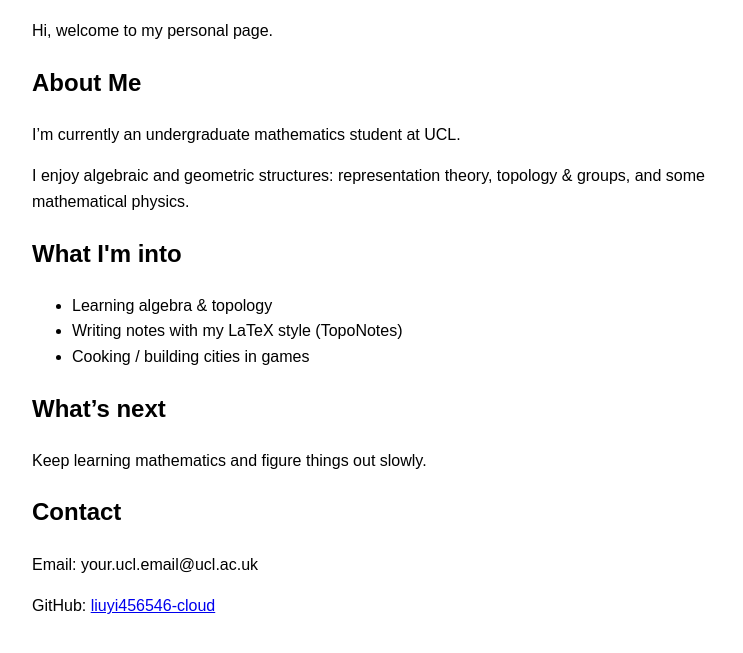
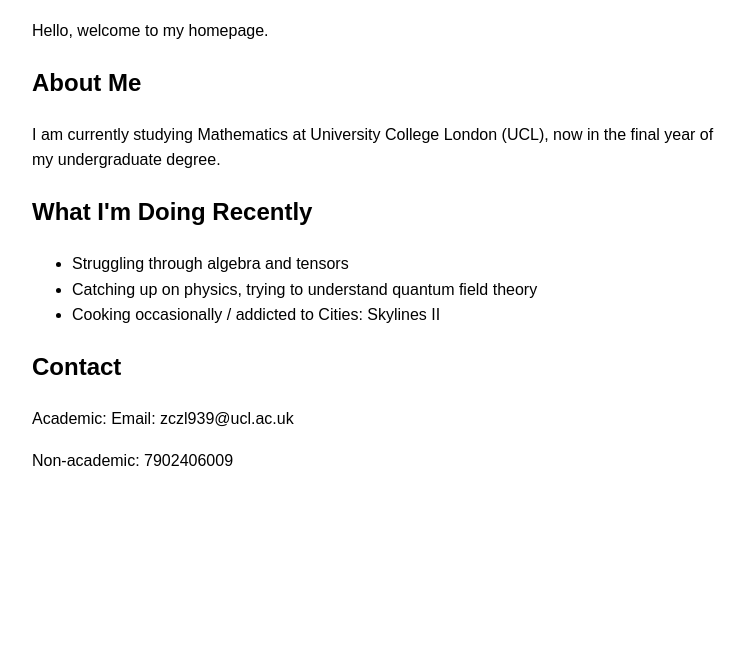
Before and after one commit to liuyi456546-cloud/liuyi456546-cloud.github.io, a plain HTML site: page index.html in a window 1280 px wide. Both pictures are taken after a click on the button "English". Shown: the part 149-802 px from the top of the page, without its empty margins (258-1001 px from the left). Drawn offline with Linux system fonts and the light colour scheme.

Commit message:
Update personal information and content in index.html

```diff
--- a/index.html
+++ b/index.html
@@ -34,50 +34,42 @@
 
 <!-- 中文内容 -->
 <div id="cn">
-    <h1>刘亦 Yi Liu</h1>
+    <h1>刘奕  Yi Liu</h1>
     <p>你好，欢迎来到我的主页。</p>
 
     <h2>关于我</h2>
     <p>我目前在伦敦大学学院（UCL）学习数学，本科最后一年。</p>
-    <p>喜欢研究结构性强的数学，表示论、拓扑、群以及一些数学物理。</p>
 
     <h2>最近在干嘛</h2>
     <ul>
-        <li>学代数和拓扑</li>
-        <li>做自己的 LaTeX 笔记（TopoNotes）</li>
-        <li>偶尔做饭 / 偶尔玩城市建造游戏</li>
+        <li>痛苦地学习代数和张量</li>
+        <li>补习物理的内容，想了解量子场论</li>
+        <li>偶尔做饭 / 沉迷于城市天际线2</li>
     </ul>
 
-    <h2>未来打算</h2>
-    <p>继续学数学，慢慢摸清方向，不急。</p>
-
     <h2>联系方式</h2>
-    <p>Email: your.ucl.email@ucl.ac.uk</p>
-    <p>GitHub: <a href="https://github.com/liuyi456546-cloud">liuyi456546-cloud</a></p>
+    <p>学术的：Email: zczl939@ucl.ac.uk</p>
+    <p>非学术的：18002334879(微信)</p>
 </div>
 
 <!-- 英文内容 -->
 <div id="en" style="display:none;">
     <h1>Yi Liu</h1>
-    <p>Hi, welcome to my personal page.</p>
+    <p>Hello, welcome to my homepage.</p>
 
     <h2>About Me</h2>
-    <p>I’m currently an undergraduate mathematics student at UCL.</p>
-    <p>I enjoy algebraic and geometric structures: representation theory, topology & groups, and some mathematical physics.</p>
+    <p>I am currently studying Mathematics at University College London (UCL), now in the final year of my undergraduate degree.</p>
 
-    <h2>What I'm into</h2>
+    <h2>What I'm Doing Recently</h2>
     <ul>
-        <li>Learning algebra & topology</li>
-        <li>Writing notes with my LaTeX style (TopoNotes)</li>
-        <li>Cooking / building cities in games</li>
+        <li>Struggling through algebra and tensors</li>
+        <li>Catching up on physics, trying to understand quantum field theory</li>
+        <li>Cooking occasionally / addicted to Cities: Skylines II</li>
     </ul>
 
-    <h2>What’s next</h2>
-    <p>Keep learning mathematics and figure things out slowly.</p>
-
     <h2>Contact</h2>
-    <p>Email: your.ucl.email@ucl.ac.uk</p>
-    <p>GitHub: <a href="https://github.com/liuyi456546-cloud">liuyi456546-cloud</a></p>
+    <p>Academic: Email: zczl939@ucl.ac.uk</p>
+    <p>Non-academic: 7902406009 </p>
 </div>
 
 <script>
```
